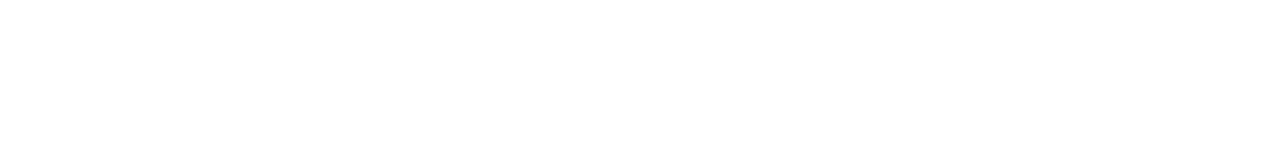
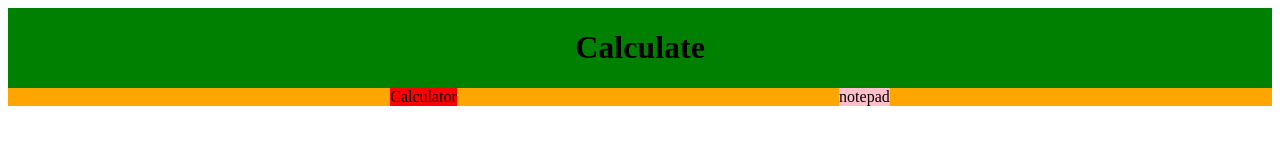
Before and after one commit to Kennehcodes/calculator, a plain HTML site: page index.html in a window 1280 px wide. Drawn offline with Linux system fonts and the light colour scheme.

Commit message:
Addition to css styling
In order to address the need of the basic styling for the application, the css file basic stylings were implemented.

```diff
--- a/index.html
+++ b/index.html
@@ -1,16 +1,19 @@
 <!DOCTYPE html>
 <html>
-<head>
-    <meta charset="UTF-8">
-    <meta name="viewport" content="width=device-width, initial-scale=1.0">
+  <head>
+    <meta charset="UTF-8" />
+    <meta name="viewport" content="width=device-width, initial-scale=1.0" />
     <title>Calculator</title>
-    <link rel="stylesheet" href="styles.css">
-</head>
-<body>
+    <link rel="stylesheet" href="styles.css" />
+  </head>
 
+  <body>
+    <header class="header flex"><h1>Calculate</h1></header>
+    <main class="container flex">
+        <div class="calculator">Calculator</div>
+        <div class="notepad">notepad</div>
 
-
+    </main>
     <script src="logic.js"></script>
-    </body>
-
-    </html>
+  </body>
+</html>
--- a/styles.css
+++ b/styles.css
@@ -0,0 +1,32 @@
+/*css for all flex boxes*/
+.flex {
+    display: flex;
+}
+
+/*CSS For header*/
+.header{
+    background-color: green;
+    justify-content: center;
+}
+/*css for main container main tag */
+.container {
+    background-color: orange;
+    justify-content: space-evenly;
+}
+/*css for calculator div*/
+.calculator {
+    background-color: red;
+}
+/*css for notepad div*/
+.notepad{
+    background-color: pink;
+}
+
+/*css for media queries*/
+
+@media (max-width: 600px) {
+    /*css for adjusting the main container to have the notepad and calculator stacked in smaller screens*/
+    .container {
+        flex-direction: column;
+        }
+}
```
